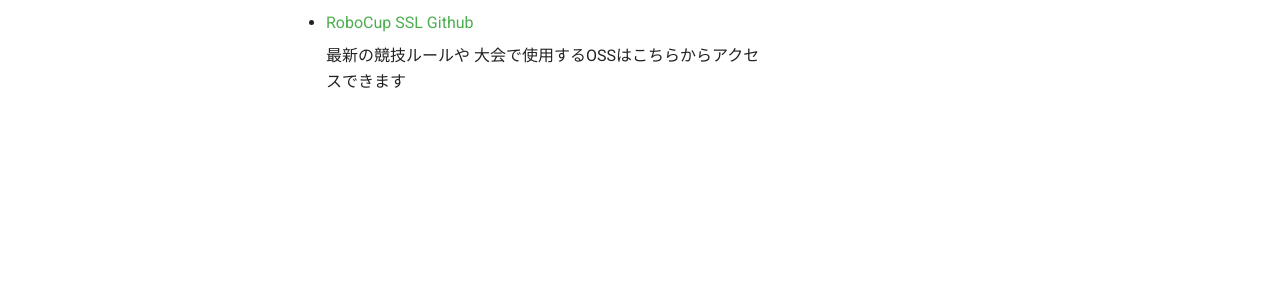
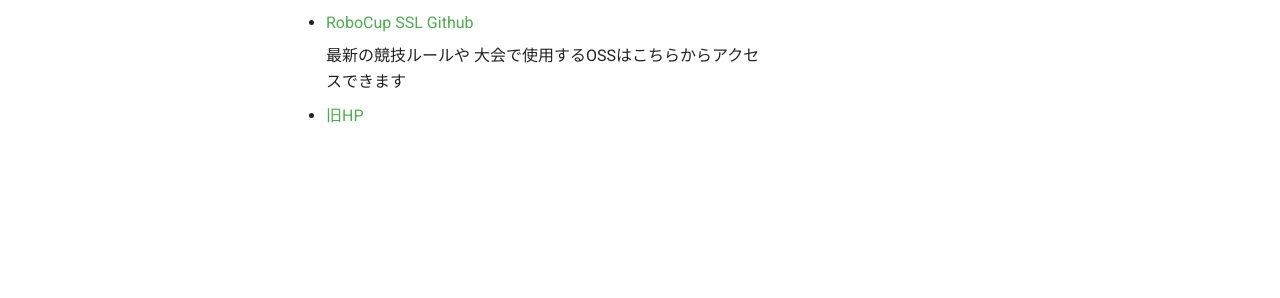
Before and after one commit to tilt-silvie/ghpages-test, an MkDocs documentation site: the page built from pages/docs/links.md, in a window 1280 px wide. Shown: the part 445-743 px from the top of the page. Built offline with MkDocs 1.6.1 and Material for MkDocs 9.7.7, drawn with Linux system fonts in a browser that asks for light colours.

Commit message:
旧HPへのリンク追加

```diff
--- a/pages/docs/links.md
+++ b/pages/docs/links.md
@@ -15,3 +15,5 @@
 - [RoboCup SSL Github](https://github.com/RoboCup-SSL)
 
     最新の競技ルールや 大会で使用するOSSはこちらからアクセスできます
+
+- [旧HP](http://kiyosu.cs.chubu.ac.jp/SSLJapan/index.html)
```
